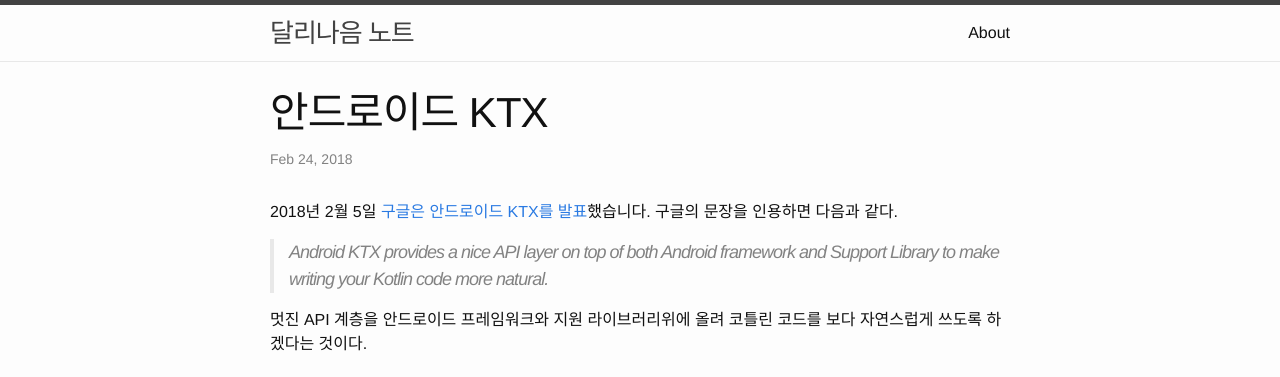
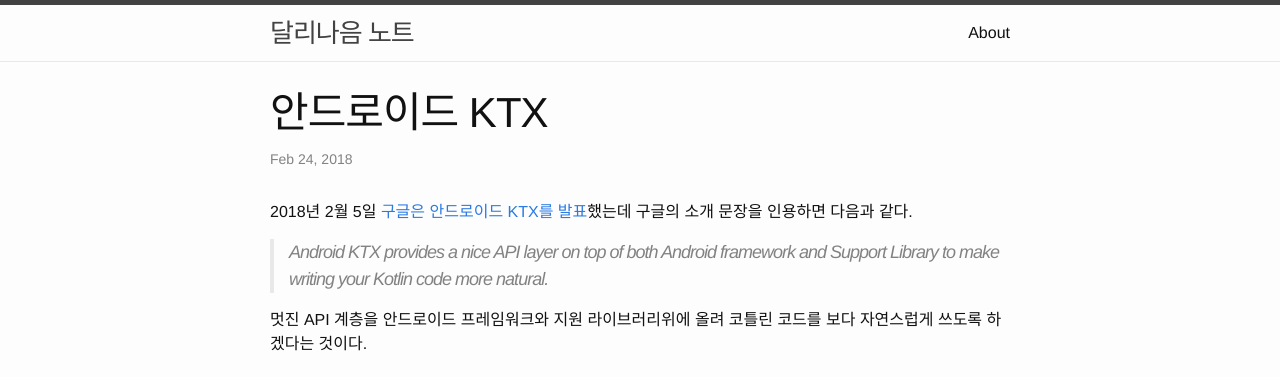
Before and after one commit to dalinaum/dalinaum.github.io, a Jekyll site: the page built from _posts/2018-02-24-ktx.markdown, in a window 1280 px wide and 900 px high. Shown: the top 377 px of the window. Built offline with Jekyll 4.4.1, drawn with Linux system fonts in a browser that asks for light colours.

Commit message:
문체 수정.

```diff
--- a/_posts/2018-02-24-ktx.markdown
+++ b/_posts/2018-02-24-ktx.markdown
@@ -5,7 +5,7 @@ date:   2018-02-24 02:00:00 +0900
 categories: android
 ---
 
-2018년 2월 5일 [구글은 안드로이드 KTX를 발표](https://android-developers.googleblog.com/2018/02/introducing-android-ktx-even-sweeter.html)했습니다. 구글의 문장을 인용하면 다음과 같다.
+2018년 2월 5일 [구글은 안드로이드 KTX를 발표](https://android-developers.googleblog.com/2018/02/introducing-android-ktx-even-sweeter.html)했는데 구글의 소개 문장을 인용하면 다음과 같다.
 
 > Android KTX provides a nice API layer on top of both Android framework and Support Library to make writing your Kotlin code more natural.
 
```
